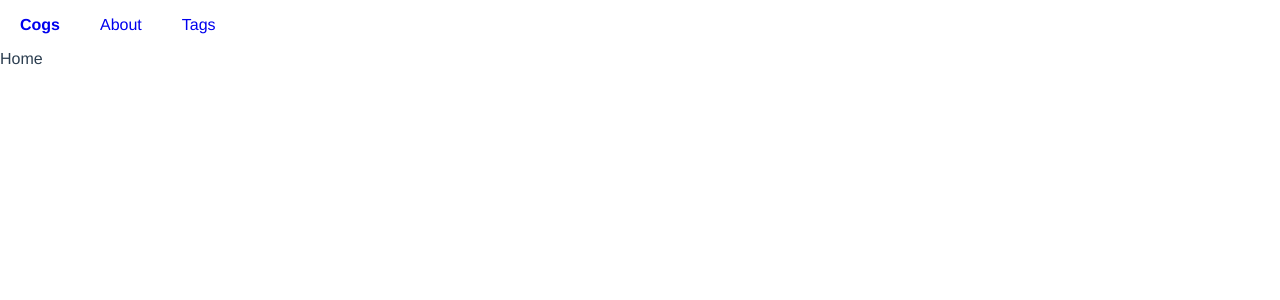
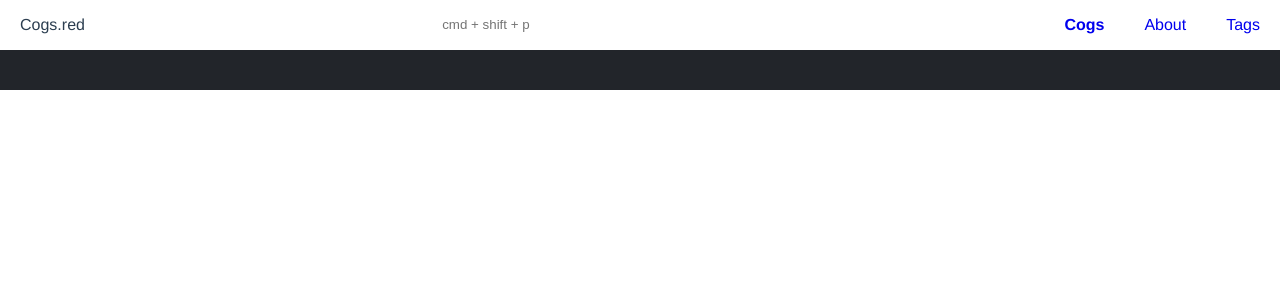
Before and after one commit to orels1/v3.cogs.red, a Vue app: page / in a window 1280 px wide. Shown: the top 300 px of the page. Built offline with nearby package versions, Linux system fonts and the light colour scheme.

Commit message:
updated css modules names structure + navbar and statsbar scaffolds

```diff
--- a/src/components/Home.vue
+++ b/src/components/Home.vue
@@ -1,16 +1,24 @@
 <template lang="pug">
-  .home Home
+  div(:class="$style.Home")
+    statsbar
 </template>
 
 <script>
 import Vue from 'vue';
 import Component from 'vue-class-component';
+import Statsbar from '@/components/Statsbar';
 
-@Component
+@Component({
+  components: {
+    statsbar: Statsbar,
+  },
+})
 export default class Home extends Vue {
 
 }
 </script>
 
-<style lang="sass" modules>
+<style lang="sass" module>
+.Home
+  color: #000
 </style>
--- a/src/components/Navbar.vue
+++ b/src/components/Navbar.vue
@@ -1,7 +1,17 @@
 <template lang="pug">
   div(:class="$style.Navbar")
-    div(:class="$style.links" v-for="item in menu")
+    div(:class="$style.logo") Cogs.red
+    div(:class="$style.search")
+      input(
+        :class="$style.search_input"
+        type="text"
+        placeholder="cmd + shift + p"
+        v-model.trim="search"
+      )
+    div(:class="$style.links")
       router-link(
+        v-for="item in menu"
+        :key="item.key"
         :class="$style.link"
         :active-class="$style.active"
         :to="item.to"
@@ -16,16 +26,39 @@ import Component from 'vue-class-component';
 @Component
 export default class Navbar extends Vue {
   menu = [
-    { to: '/', name: 'Cogs' },
-    { to: '/about', name: 'About' },
-    { to: '/tags', name: 'Tags' },
+    { to: '/', key: 'cogs', name: 'Cogs' },
+    { to: '/about', key: 'about', name: 'About' },
+    { to: '/tags', key: 'tags', name: 'Tags' },
   ];
+
+  search = '';
 }
 </script>
 
 <style lang="sass" module>
 .Navbar
   display: flex
+  justify-content: space-between
+  box-shadow: 0 0 10px rgba(0,0,0,.1)
+
+.logo
+  width: 100px
+  height: 50px
+  line-height: 50px
+  padding: 0 20px
+
+.search
+
+.search_input
+  border: none
+  line-height: 30px
+  margin-top: 10px
+  min-width: 300px
+  outline: none !important
+  padding: 0 10px
+
+  &:focus
+    border-bottom: 1px solid rgba(0,0,0,.1)
 
 .links
   display: flex
--- /dev/null
+++ b/src/components/Statsbar.vue
@@ -0,0 +1,22 @@
+<template lang="pug">
+  div(:class="$style.Statsbar")
+</template>
+
+<script>
+import Vue from 'vue';
+import Component from 'vue-class-component';
+
+@Component
+export default class Statsbar extends Vue {
+
+}
+</script>
+
+<style lang="sass" module>
+$blueish: rgba(34,37,42,1)
+
+.Statsbar
+  background: $blueish
+  padding: 20px 0
+  width: 100%
+</style>
```
Also changed, not shown: 1 other file (tests, documents, lock files or other folders).
